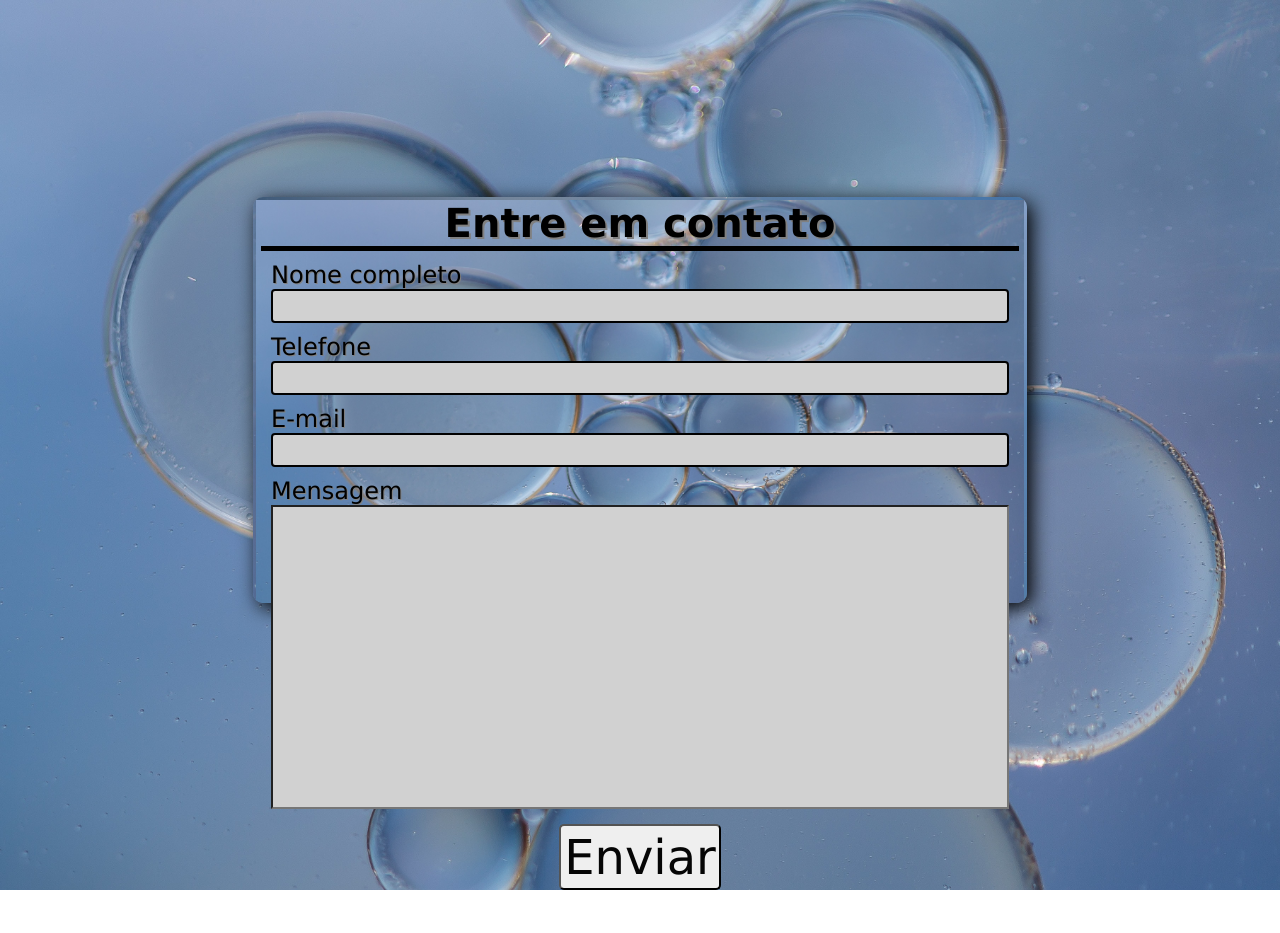
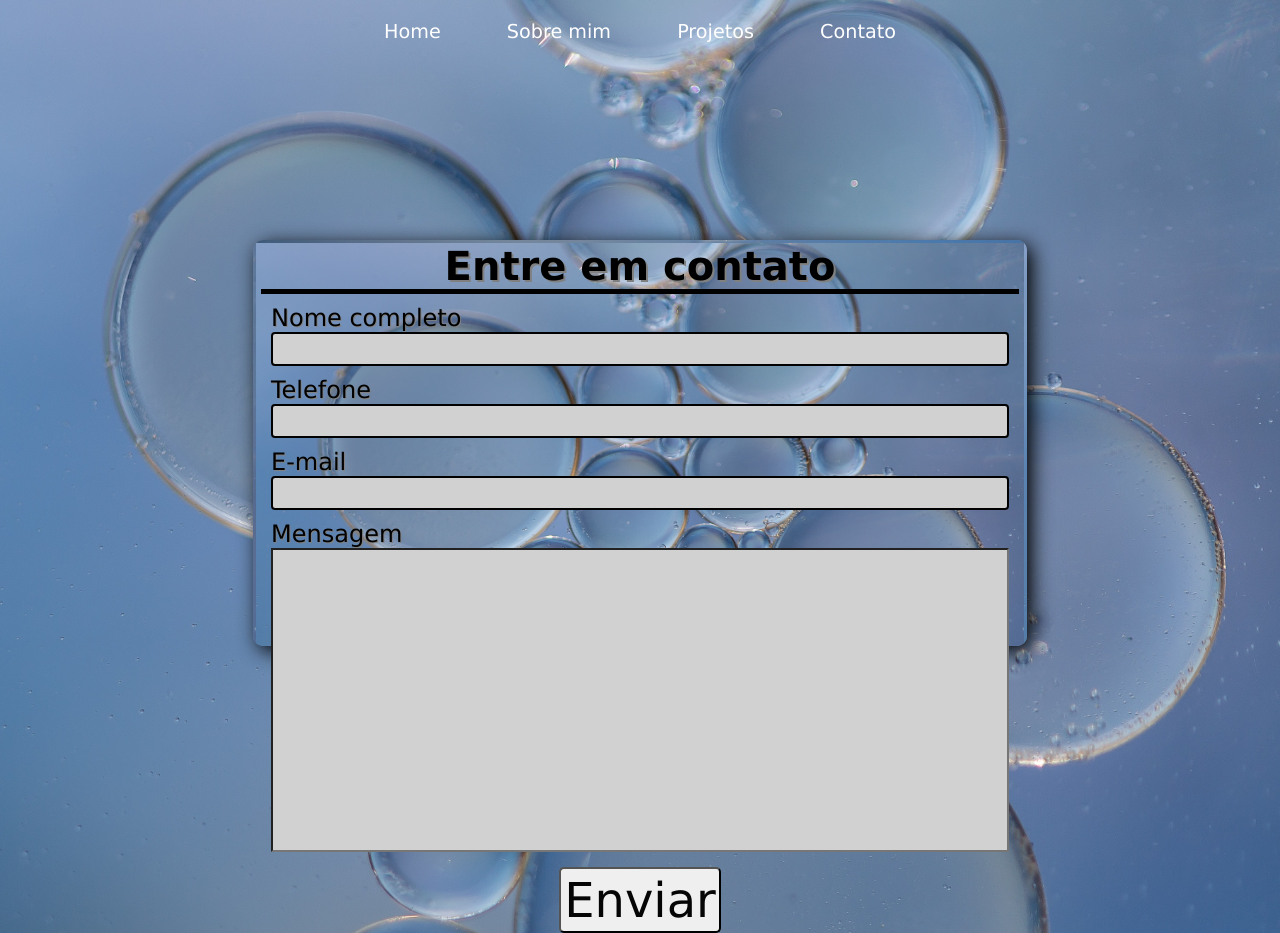
Before and after one commit to joaomiguel93/contacts-page, a plain HTML site: page index.html in a window 1280 px wide. Before the commit the page ends 890 px from the top, so only its background shows below. Drawn offline with Linux system fonts and the light colour scheme.

Commit message:
Criado o menu de navegacao
Criado o menu de navegação transparente sobre o background do body.

```diff
--- a/index.html
+++ b/index.html
@@ -6,23 +6,23 @@
     <meta name="viewport" content="width=device-width, initial-scale=1.0">
 
     <link rel="stylesheet" href="style.css">
+    <link rel="stylesheet" href="style-nav.css">
 
     <title>Contato - João Miguel</title>
 </head>
 <body>
 
     <!--Menu navegação-->
-    <header><!--Cabeçalho do site
+    <header>
         <nav>
-            <a href="../João Miguel - Portifolio/index.html">Home</a>
+            <a href="https://github.com/joaomiguel93/joao-miguel/blob/main/Jo%C3%A3o%20Miguel%20-%20Portifolio/index.html">Home</a>
             <a href="#">Sobre mim</a>
             <a href="#">Projetos</a>
             <a href="#">Contato</a>
         </nav>
-    </header>-->
+    </header>
 
-
-    <!-- page -->
+    <main><!-- page -->
         <section class="container-form">
             <h1>Entre em contato</h1>
             <form>
@@ -45,11 +45,10 @@
                 <div class="button">
                     <input type="submit" value="Enviar">
                 </div>
+            </form>
+        </section>
+    </main>
 
-
-        </form>
-
-    </section>
 
 </body>
 </html>
--- a/style.css
+++ b/style.css
@@ -5,13 +5,15 @@
 }
 
 body{
+    background-image: url(./assets/background-bubble.jpg);
+    background-size: cover;
+}
+
+main{
     height: 100vh;
     display: flex;
     align-items: center;
     justify-content: center;
-
-    background-image: url(./assets/background-bubble.jpg);
-    background-size: cover;
 }
 .container-form{
     border: 3px solid transparent;
```
Lines whose indentation alone changed are shown as unchanged.
